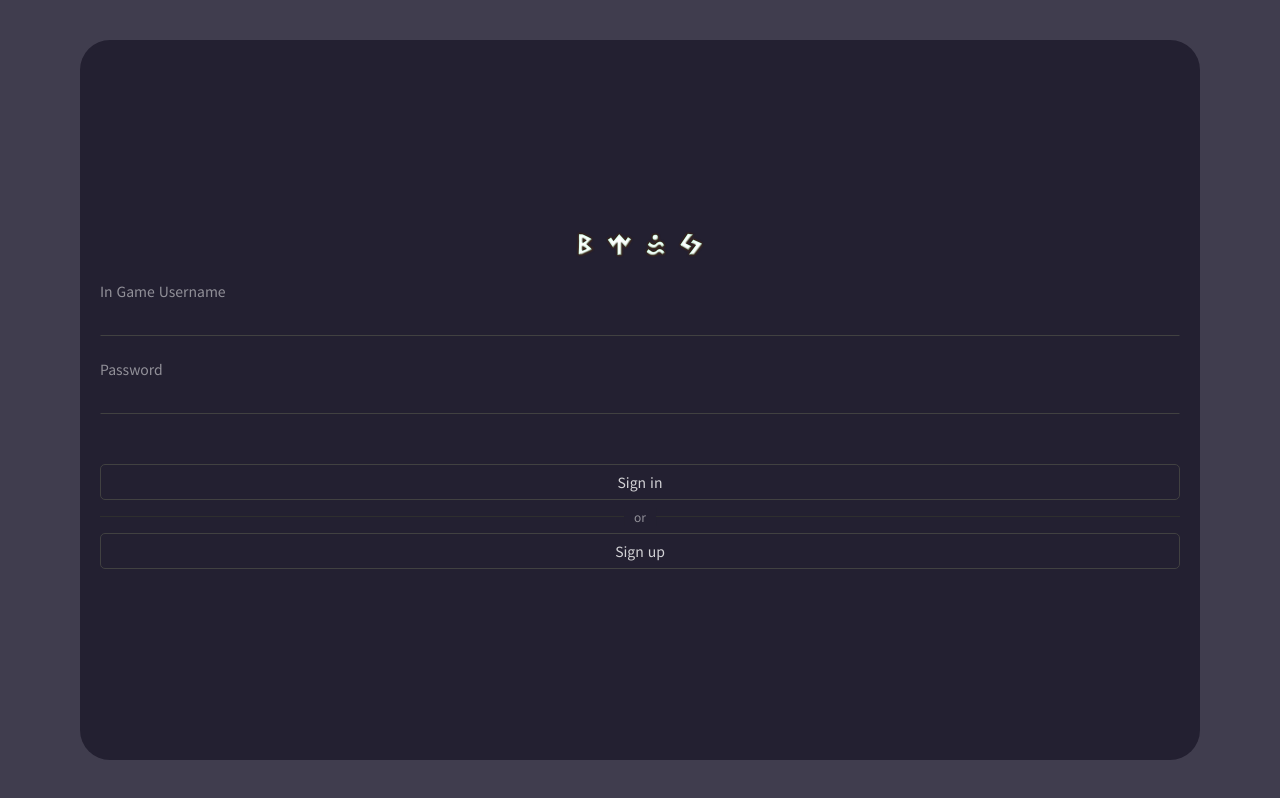
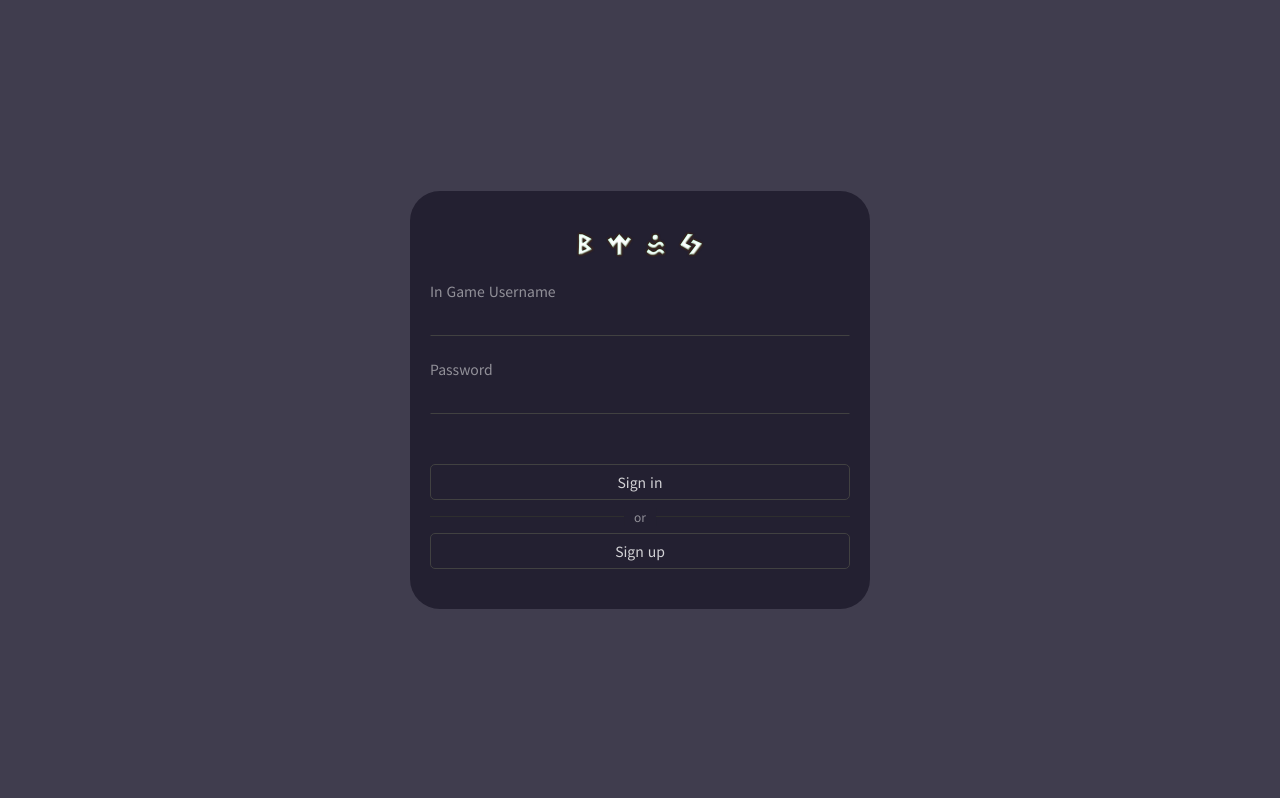
Before and after one commit to FRONT-JB/sw-battle, a React app: page / in a window 1280 px wide. Built offline with nearby package versions, Linux system fonts and the light colour scheme.

Commit message:
refactor : Routes
1. Fix MainRoute
2. Fix AuthRoute

```diff
--- a/src/components/form/SigninForm.tsx
+++ b/src/components/form/SigninForm.tsx
@@ -3,11 +3,11 @@ import { useNavigate } from 'react-router';
 import { useSignInMutation } from '~/api/auth';
 import { signInFormList } from '~/constants/form';
 import { ROUTE_PATH } from '~/routes/path';
-import { InputBox, LogoIcons } from '../common';
+import { InputBox, Loading, LogoIcons } from '../common';
 
 const SigninForm = () => {
   const navigate = useNavigate();
-  const [signIn, { isSuccess, isError, data }] = useSignInMutation();
+  const [signIn, { isSuccess, isError, isLoading }] = useSignInMutation();
   const [error, setError] = useState('');
   const [disabled, setDisabled] = useState(false);
   const [account, setAccount] = useState(signInFormList);
@@ -70,8 +70,9 @@ const SigninForm = () => {
     }
   };
 
+  if (isLoading) return <Loading isFullSize={true} />;
+
   return (
-    <div className='wrapper'>
     <div className='container form'>
       <div className='form'>
         <div className='form__logo'>
@@ -114,7 +115,6 @@ const SigninForm = () => {
         </form>
       </div>
     </div>
-    </div>
   );
 };
 
--- a/src/components/form/SignupForm.tsx
+++ b/src/components/form/SignupForm.tsx
@@ -3,11 +3,11 @@ import { useNavigate } from 'react-router';
 import { useSignUpMutation } from '~/api/auth';
 import { signUpFormList } from '~/constants/form';
 import { ROUTE_PATH } from '~/routes/path';
-import { InputBox } from '../common';
+import { InputBox, Loading } from '../common';
 
 const SignupForm = () => {
   const navigate = useNavigate();
-  const [signUp, { isSuccess, isError }] = useSignUpMutation();
+  const [signUp, { isSuccess, isError, isLoading }] = useSignUpMutation();
   const [account, setAccount] = useState(signUpFormList);
   const [error, setError] = useState('');
   const [disabled, setDisabled] = useState(false);
@@ -61,8 +61,9 @@ const SignupForm = () => {
     }
   };
 
+  if (isLoading) return <Loading isFullSize={true} />;
+
   return (
-    <div className='wrapper'>
     <div className='container form'>
       <div className='form'>
         <div className='form__logo'>
@@ -97,7 +98,6 @@ const SignupForm = () => {
         </form>
       </div>
     </div>
-    </div>
   );
 };
 
--- a/src/container/SigninContainer.tsx
+++ /dev/null
@@ -1,7 +0,0 @@
-import { SigninForm } from '~/components/form';
-
-const SigninContainer = () => {
-  return <SigninForm />;
-};
-
-export default SigninContainer;
--- a/src/container/SinupContainer.tsx
+++ /dev/null
@@ -1,7 +0,0 @@
-import { SignupForm } from '~/components/form';
-
-const SignupContainer = () => {
-  return <SignupForm />;
-};
-
-export default SignupContainer;
--- a/src/container/index.ts
+++ b/src/container/index.ts
@@ -1,3 +1 @@
-export { default as SigninContainer } from './SigninContainer';
-export { default as SignupContainer } from './SinupContainer';
 export { default as DashboardContainer } from './DashboardContainer';
--- a/src/pages/Auth.tsx
+++ b/src/pages/Auth.tsx
@@ -2,7 +2,7 @@ import { Outlet } from 'react-router-dom';
 
 const Auth = () => {
   return (
-    <div className='wrapper'>
+    <div className='wrapper auth'>
       <Outlet />
     </div>
   );
--- /dev/null
+++ b/src/routes/AuthRoute.tsx
@@ -0,0 +1,18 @@
+import { Routes, Route, Navigate } from 'react-router-dom';
+import { SigninForm, SignupForm } from '~/components/form';
+import { Auth } from '~/pages';
+import { ROUTE_PATH } from './path';
+
+const AuthRoute = () => {
+  return (
+    <Routes>
+      <Route path={ROUTE_PATH.ROOT} element={<Auth />}>
+        <Route index element={<SigninForm />} />
+        <Route path={ROUTE_PATH.SIGNUP} element={<SignupForm />} />
+        <Route path='*' element={<Navigate to={ROUTE_PATH.ROOT} />} />
+      </Route>
+    </Routes>
+  );
+};
+
+export default AuthRoute;
--- /dev/null
+++ b/src/routes/MainRoutes.tsx
@@ -0,0 +1,25 @@
+import { Routes, Route, Navigate } from 'react-router-dom';
+import { Comment } from '~/components/comment';
+import { Create } from '~/components/create';
+import { DashboardContainer } from '~/container';
+import { Main } from '~/pages';
+import { ROUTE_PATH } from './path';
+
+const MainRoute = () => {
+  return (
+    <Routes>
+      <Route path={ROUTE_PATH.ROOT} element={<Main />}>
+        <Route path={ROUTE_PATH.ROOT} element={<DashboardContainer />}>
+          <Route index element={<Comment />} />
+          <Route path={ROUTE_PATH.CREATE} element={<Create />} />
+          <Route path={ROUTE_PATH.DETAIL}>
+            <Route path={ROUTE_PATH.PARAMS} element={<Comment />} />
+          </Route>
+        </Route>
+        <Route path='*' element={<Navigate to={ROUTE_PATH.ROOT} />} />
+      </Route>
+    </Routes>
+  );
+};
+
+export default MainRoute;
--- a/src/routes/path.ts
+++ b/src/routes/path.ts
@@ -1,5 +1,3 @@
-import { valueTypes } from '~/types';
-
 export const ROUTE_PATH = {
   ROOT: '/',
   ADMIN: 'admin',
--- a/src/routes/routes.tsx
+++ b/src/routes/routes.tsx
@@ -1,46 +1,15 @@
-import {
-  BrowserRouter as Router,
-  Routes,
-  Route,
-  Navigate,
-} from 'react-router-dom';
-import { ROUTE_PATH } from './path';
-import { Auth, Main } from '~/pages';
-import {
-  DashboardContainer,
-  SigninContainer,
-  SignupContainer,
-} from '~/container';
-import ModalContainer from '~/container/ModalContainer';
+import { BrowserRouter as Router } from 'react-router-dom';
 import { useSelector } from 'react-redux';
 import { authSelector } from '~/store/slices/auth';
-import { Comment } from '~/components/comment';
-import { Create } from '~/components/create';
+import MainRoute from './MainRoutes';
+import AuthRoute from './AuthRoute';
+import ModalContainer from '~/container/ModalContainer';
 
 const AppRoutes = () => {
   const { token } = useSelector(authSelector);
   return (
     <Router>
-      <Routes>
-        {token ? (
-          <Route path={ROUTE_PATH.ROOT} element={<Main />}>
-            <Route path={ROUTE_PATH.ROOT} element={<DashboardContainer />}>
-              <Route index element={<Comment />} />
-              <Route path={ROUTE_PATH.CREATE} element={<Create />} />
-              <Route path={ROUTE_PATH.DETAIL}>
-                <Route path={ROUTE_PATH.PARAMS} element={<Comment />} />
-              </Route>
-            </Route>
-            <Route path='*' element={<Navigate to={ROUTE_PATH.ROOT} />} />
-          </Route>
-        ) : (
-          <Route path={ROUTE_PATH.ROOT} element={<Auth />}>
-            <Route index element={<SigninContainer />} />
-            <Route path={ROUTE_PATH.SIGNUP} element={<SignupContainer />} />
-            <Route path='*' element={<Navigate to={ROUTE_PATH.ROOT} />} />
-          </Route>
-        )}
-      </Routes>
+      {token ? <MainRoute /> : <AuthRoute />}
       <ModalContainer />
     </Router>
   );
```
Lines whose indentation alone changed are shown as unchanged.
